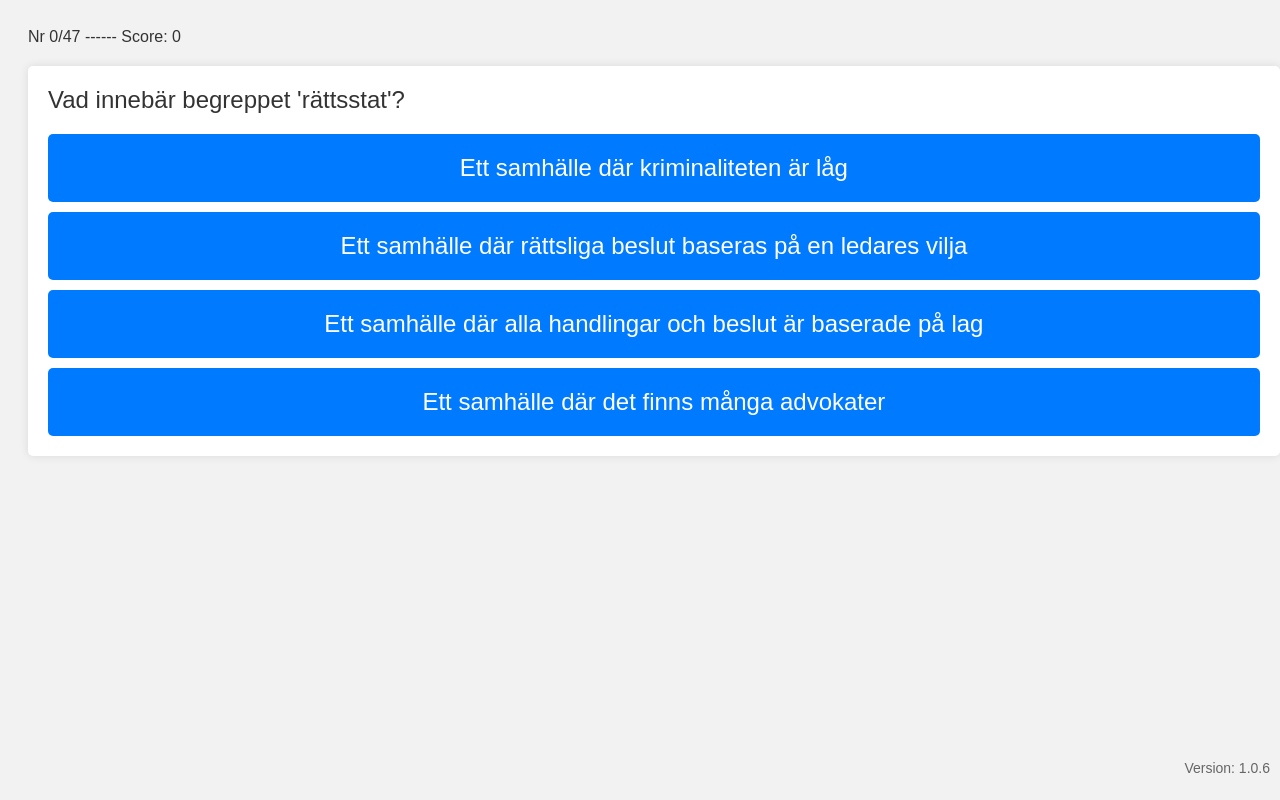
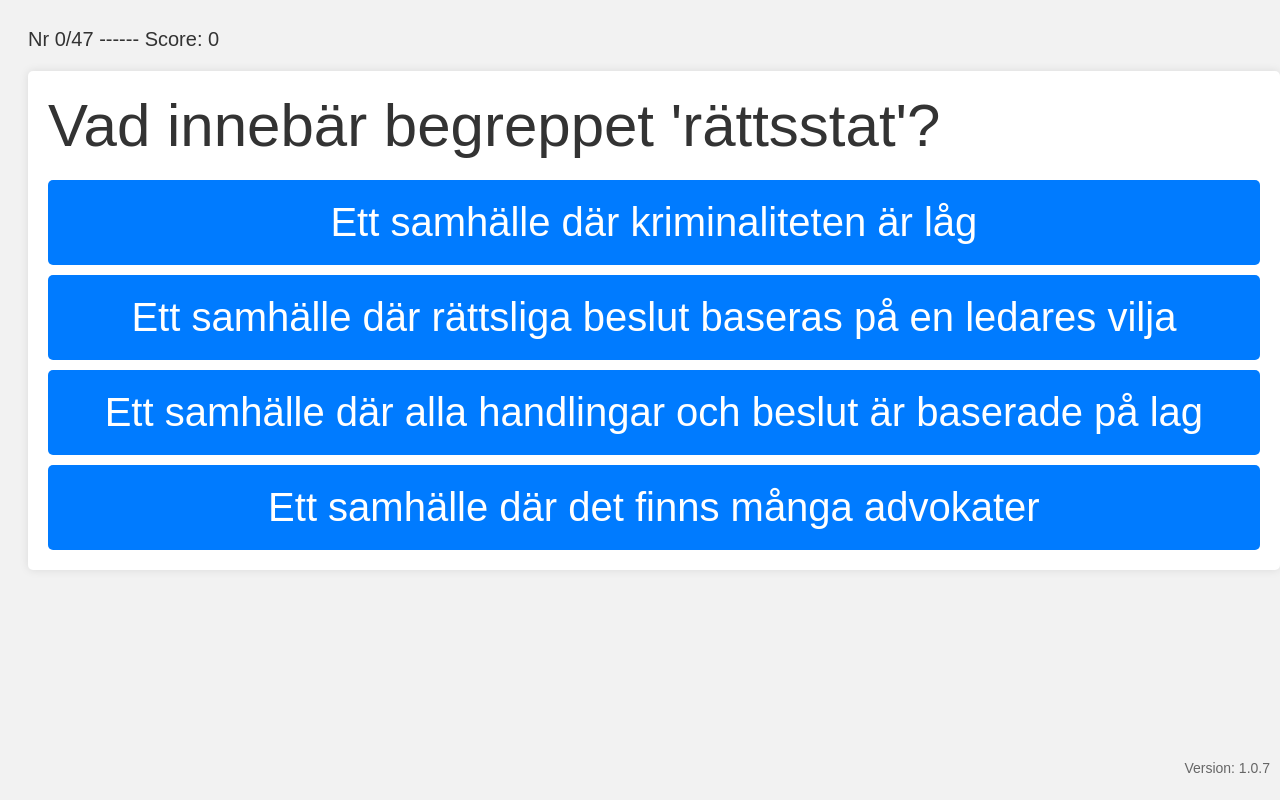
Before and after one commit to joynes/web_quizzes, a plain HTML site: page index.html in a window 1280 px wide. Drawn offline with Linux system fonts and the light colour scheme.

Commit message:
Try out different font sizes

```diff
--- a/index.html
+++ b/index.html
@@ -14,7 +14,7 @@
   </div>
   <script src="quiz.js"></script>
   <footer>
-    <p class="version">Version: 1.0.6</p>
+    <p class="version">Version: 1.0.7</p>
   </footer>
 </body>
 </html>
--- a/styles.css
+++ b/styles.css
@@ -7,7 +7,7 @@ body {
 }
 
 .score {
-    font-size: 2vh;
+    font-size: 20px;
     margin-bottom: 20px;
 }
 
@@ -22,7 +22,7 @@ body {
 }
 
 .question {
-    font-size: 3vh;
+    font-size: 60px;
     margin-bottom: 20px;
 }
 
@@ -33,7 +33,7 @@ body {
 
 .options button {
     padding: 20px;
-    font-size: 3vh;
+    font-size: 40px;
     color: #fff;
     background-color: #007BFF;
     border: none;
```
